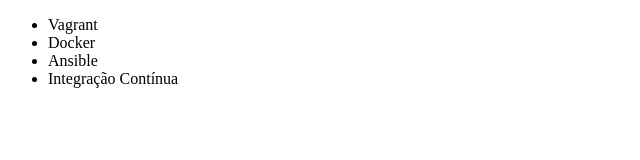
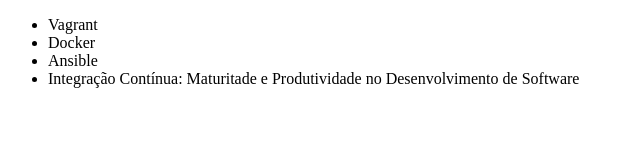
Before and after one commit to cesarcol2/alura-git1, a plain HTML site: page index.html in a window 1280 px wide. Shown: the whole page, without its empty margins (0-640 px from the left). Drawn offline with Linux system fonts and the light colour scheme.

Commit message:
Renomeando curso de Integracao Contínua

```diff
--- a/index.html
+++ b/index.html
@@ -9,7 +9,7 @@
         <li>Vagrant</li>
         <li>Docker</li>
         <li>Ansible</li>
-        <li>Integração Contínua</li>
+        <li>Integração Contínua: Maturitade e Produtividade no Desenvolvimento de Software</li>
     </ul>
 </body>
 </html>
```
